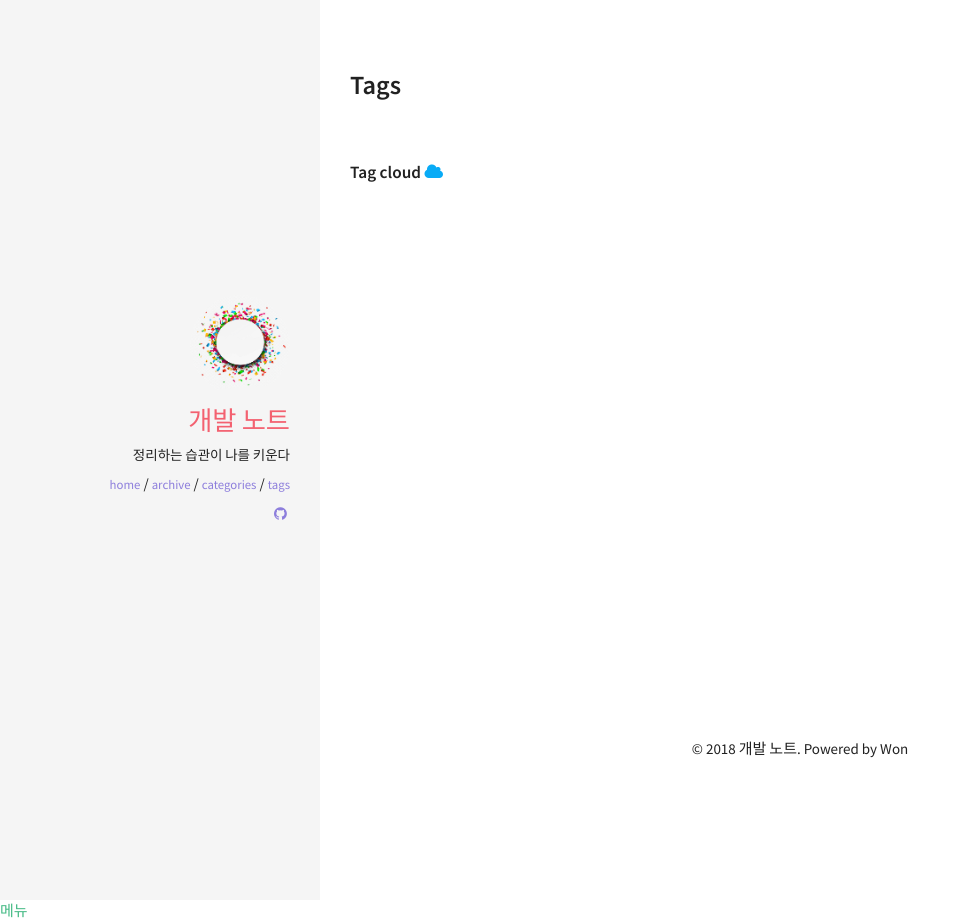
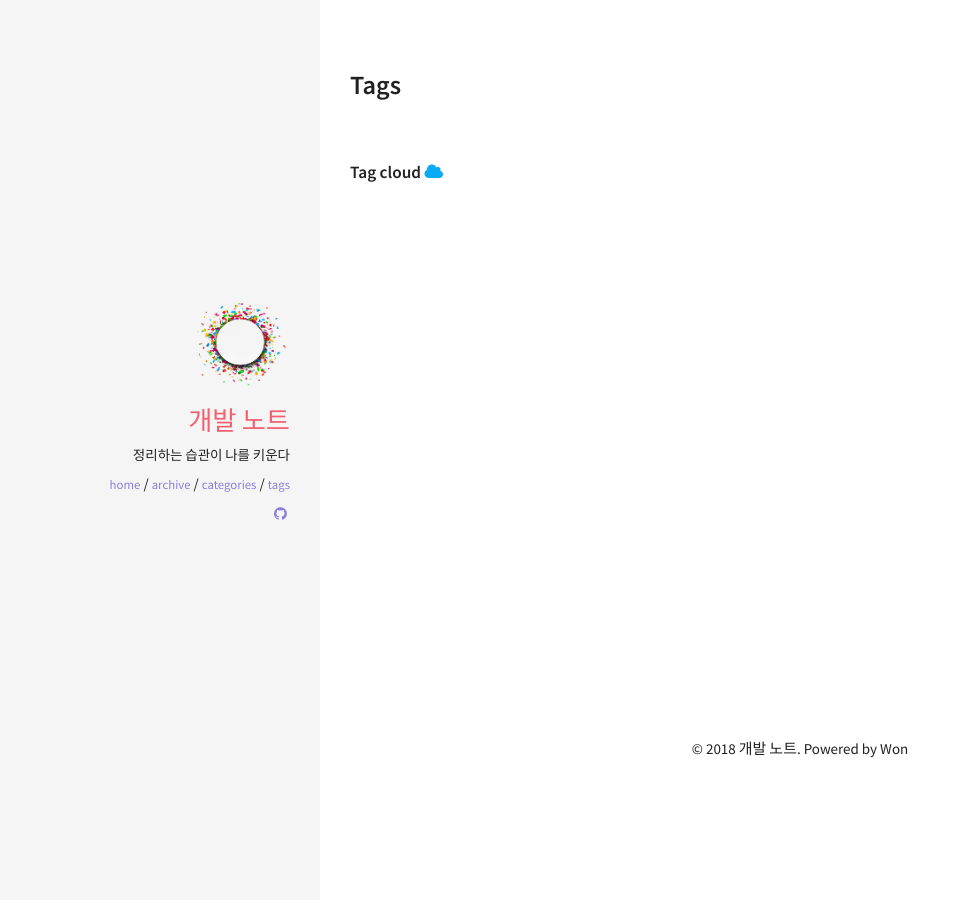
Before and after one commit to jeweltot/jeweltot.github.io, a Jekyll site: the page built from tags.html, in a window 1280 px wide. Shown: the whole page, without its empty margins (0-970 px from the left). Built offline with Jekyll 4.4.1, drawn with Linux system fonts in a browser that asks for light colours; after the commit the page ends 900 px from its top, so only the background shows below that.

```diff
--- a/_includes/js.html
+++ b/_includes/js.html
@@ -11,14 +11,14 @@
   ga('create', '{{ site.owner.google.analytics }}', 'auto');
   ga('send', 'pageview');
 
-  function handleOutboundLinkClicks(event) {
-      console.log(event);
+/*  function handleOutboundLinkClicks(event) {
       ga('send', 'event', {
           eventCategory: 'Outbound Link',
           eventAction: 'click',
           eventLabel: event.target.href
       });
-  }
+  }*/
+
+  ga('send', 'event', 'button', 'click', 'menu');
 </script>
 {% endif %}
-<a href="tel:02-111-3333" onclick="handleOutboundLinkClicks(event);">메뉴</a>
```
